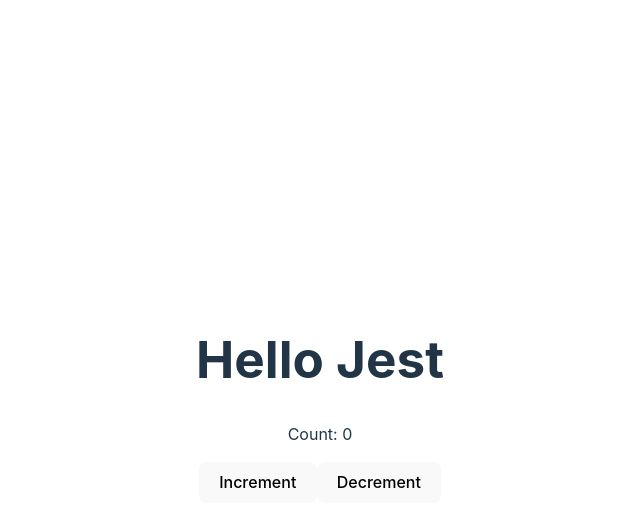
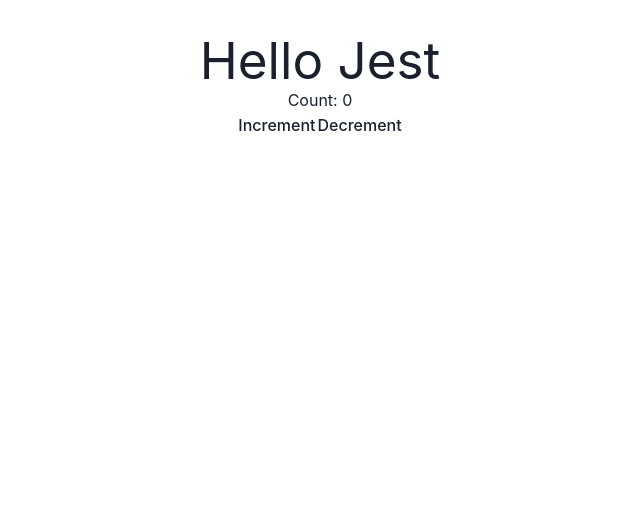
Before and after one commit to yuuki4135/bussiness-card-app, a React (Vite) app: page / in a window 1280 px wide. Shown: the top 526 px of the page, without its empty margins (320-960 px from the left). Built offline with nearby package versions, Linux system fonts and the light colour scheme.

Commit message:
chackra-ui導入

```diff
--- a/package.json
+++ b/package.json
@@ -11,7 +11,11 @@
     "test": "jest --verbose"
   },
   "dependencies": {
+    "@chakra-ui/react": "^2.8.2",
+    "@emotion/react": "^11.13.3",
+    "@emotion/styled": "^11.13.0",
     "dotenv": "^16.4.5",
+    "framer-motion": "^11.5.4",
     "react": "^18.3.1",
     "react-dom": "^18.3.1",
     "vite-plugin-env-compatible": "^2.0.1"
--- a/src/main.tsx
+++ b/src/main.tsx
@@ -3,9 +3,12 @@
 import { createRoot } from 'react-dom/client'
 import App from './App.tsx'
 import './index.css'
+import { ChakraProvider } from '@chakra-ui/react'
 
 createRoot(document.getElementById('root')!).render(
   <StrictMode>
-    <App />
+    <ChakraProvider>
+      <App />
+    </ChakraProvider>
   </StrictMode>,
 )
```
Also changed, not shown: 1 other file (tests, documents, lock files or other folders).
